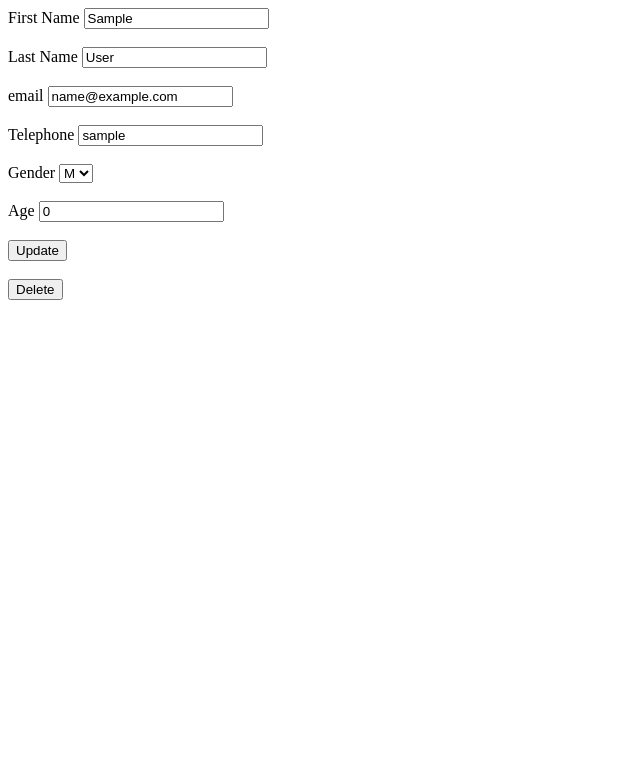
After one commit to sku899/QA_Project1, a Flask app: page /update in a window 1280 px wide. The commit adds this page. Shown: the top 783 px of the page, without its empty margins (0-640 px from the left). Run offline with Flask 2, Linux system fonts and the light colour scheme; the visitor is signed in with stand-in values (Sample User, id 1); data comes from the database, SQL or seed files in the repository.

Commit message:
This commit add the following functions, SignIn, update and delete. There are some areas require improvement. But the function are OK.

```diff
--- a/app.py
+++ b/app.py
@@ -1,8 +1,7 @@
-from flask import Flask
 from flask_sqlalchemy import SQLAlchemy
-from flask import Flask, render_template, request, flash
+from flask import Flask, render_template, request, flash, session, url_for, redirect
 from flask_wtf import FlaskForm
-from wtforms import StringField, SubmitField, PasswordField, validators
+from wtforms import StringField, SubmitField, PasswordField, SelectField, validators
 # from wtforms import DataRequired, ValidationError,Email, Length
 
 app = Flask(__name__)
@@ -37,21 +36,146 @@ class LoginForm(FlaskForm):
     password = PasswordField('password', validators=[validators.Length(min=6,max=25)])
     submit = SubmitField('Sign In')
 
+class SignUpForm(FlaskForm):
+    firstname = StringField('First Name',validators=[validators.DataRequired()])
+    lastname = StringField('Last Name',validators=[validators.DataRequired()])
+    email = StringField('email',validators=[validators.Email(granular_message=True)])
+    password = PasswordField('Password', validators=[validators.EqualTo('reenterpassword',message = "Password doesn't match")])
+    reenterpassword = PasswordField('Re-Type Password', validators=[validators.Length(min=6,max=25)])
+    telephone = StringField('Telephone',validators=[validators.DataRequired()])
+    gender = SelectField('Gender',choices=['M','F'])
+    age = StringField('Age',validators=[validators.DataRequired()])
+    submit = SubmitField('Sign Up')
+
+class UpdateForm(FlaskForm):
+    firstname = StringField('First Name',validators=[validators.DataRequired()])
+    lastname = StringField('Last Name',validators=[validators.DataRequired()])
+    email = StringField('email',validators=[validators.Email(granular_message=True)])
+    telephone = StringField('Telephone',validators=[validators.DataRequired()])
+    gender = SelectField('Gender',choices=['M','F'])
+    age = StringField('Age',validators=[validators.DataRequired()])
+    update = SubmitField('Update')
+    delete = SubmitField('Delete')
+
+####Functions
+def is_exist(customers, email):
+    for customer in customers:
+        if (email == customer.email):
+            return True
+    return False
+
+def is_same_password(customers, password, email):
+    for customer in customers:
+        if (email == customer.email) and (password == customer.password):
+            return True
+    return False
+
+def add_customer(frm):
+    first_name = frm.firstname.data
+    last_name = frm.lastname.data
+    email = frm.email.data
+    password = frm.password.data
+    telephone = frm.telephone.data
+    gender = frm.gender.data
+    age = frm.age.data
+    customer = Customers(first_name=first_name, last_name=last_name, email=email,\
+        password = password, telephone=telephone, gender=gender, age=age)
+    return customer
+
 
 @app.route('/', methods=['GET', 'POST'])
 @app.route('/home', methods=['GET', 'POST'])
 def register():
     error = ""
     form = LoginForm()
+    email = form.email.data
+    password = form.password.data
+    if  not form.validate_on_submit():
+        if form.email.errors:
+            email=""
+        if form.password.errors:
+            password=""
+        form.email.data = email
+        form.password.data = password
+        return render_template('login.html', form = form)
+    else:
+        if is_exist(Customers.query.all(), form.email.data):
+            if is_same_password(Customers.query.all(), form.password.data, form.email.data):
+                # return render_template('login.html', form = form,message = "existing customer with correct password")
+                session['count'] = 1
+                session['email'] = email
+                return redirect(url_for('update'))
+            else:
+                return render_template('login.html', form = form,message = "Password is incorrect. Please try again.")
 
-    if form.validate_on_submit():
-        email = form.email.data
-        return render_template('login.html', form = form, email=email)
+        else: # new user
+            session['email'] =  email
+            session['password'] = password
+            session['count'] = 1
+            return redirect(url_for('signup'))
+    #return render_template('signup.html', form = form)
+@app.route('/signup', methods=['GET', 'POST'])
+def signup():
+    form = SignUpForm()
+    #currentpassword = form.password.data
+    if session['count'] ==1:
+        form.email.data = session.get('email')
+        session['count'] = 2
+
+    if  form.validate_on_submit(): ## everything is OK
+        # if len(Customers.query.all()) ==0:
+        #     return render_template('signup.html', form = form,message = 'New customer')
+        # else:
+
+        if is_exist(Customers.query.all(), form.email.data):
+            return render_template('signup.html', form = form,message = 'Existing customer')
+        else:
+            customer = add_customer(form)
+            #customer.password = currentpaessword
+            db.session.add(customer)
+            name = customer.first_name +" "+ customer.last_name
+            db.session.commit()
+            output_message = f"Hi {name}, your account has been added. Here is your details."
+
+            return render_template('update.html', form = form,message = output_message)
     else:
-        return render_template('login.html', form = form, email="")
+        return render_template('signup.html', form = form , message = 'Please check your data')
+    #return render_template('signup.html', form = form)
 
 
-    return render_template('login.html', form=form, message = form.email.process_errors)
+@app.route('/update', methods=['GET', 'POST'])
+def update():
+    form = UpdateForm()
+    currentemail = session['email']
+    customer = Customers.query.filter_by(email=session['email']).first()
+    if session['count'] == 1:
+        form.firstname.data = customer.first_name
+        form.lastname.data = customer.last_name
+        form.email.data = customer.email
+        form.telephone.data = customer.telephone
+        form.gender.data = customer.gender
+        form.age.data = customer.age
+        session['name']= customer.first_name +" "+customer.last_name
+        session['count'] = 2
+    if form.update.data and form.validate_on_submit(): ##update record
+        customer.first_name =form.firstname.data
+        form.lastname.data = customer.last_name
+        customer.email = form.email.data
+        customer.telephone = form.telephone.data
+        customer.gender = form.gender.data
+        customer.age = form.age.data
+        db.session.commit()
+        return render_template('update.html', form = form, message = 'Update record successfully.')
+    if form.delete.data:
+        db.session.delete(customer)
+        db.session.commit()
+        return f"Hi {session['name']}, your account has been deleted.<br/>"
+
+
+
+    return render_template('update.html', form = form)
+
+
 
 if __name__ == '__main__':
      app.run(debug=True, host='0.0.0.0')
--- a/templates/login.html
+++ b/templates/login.html
@@ -14,6 +14,7 @@
                 {% if form.email.errors %}
                 <div class='error'>
                      **error:
+                     <span>{{ form.email.data }}</span>
                     {% for error in form.email.errors %}
                         <span>{{ error }}</span>
                     {% endfor %}</h4>
@@ -24,13 +25,17 @@
           {% if form.password.errors %}
                 <div class='error'>
                     **error:
+                    <span>{{ form.password.data }}</span>
                     {% for error in form.password.errors %}
                         <span>{{ error }}</span>
+
                     {% endfor %}</h4>
                 </div>
                 {% endif %}
                 <br>
                 {{ form.submit }}
+
+                {{ message }}
             </form>
         </div>
         <div>
--- /dev/null
+++ b/templates/update.html
@@ -0,0 +1,37 @@
+<html>
+    <head>
+        <title>Simple form</title>
+    </head>
+    <body>
+        <div class='form'>
+            <form method='POST' action=''>
+                {{ form.hidden_tag() }}
+                {{ form.firstname.label }} {{ form.firstname }}
+                <br>
+                <br>
+                {{ form.lastname.label }} {{ form.lastname }}
+                <br>
+                <br>
+                {{ form.email.label }} {{ form.email }}
+                <br>
+                <br>
+                {{ form.telephone.label }} {{ form.telephone}}
+                <br>
+                <br>
+                {{ form.gender.label }} {{ form.gender}}
+                <br>
+                <br>
+                {{ form.age.label }} {{ form.age}}
+                <br>
+                <br>
+                {{ form.update }}
+                <br>
+                <br>
+                {{ form.delete }}
+            {{ message }}
+
+
+            </form>
+        </div>
+    </body>
+</html>
```
Also changed, not shown: tables.py (+6 -6 lines), templates/signup.html (added, +49 -0 lines).
